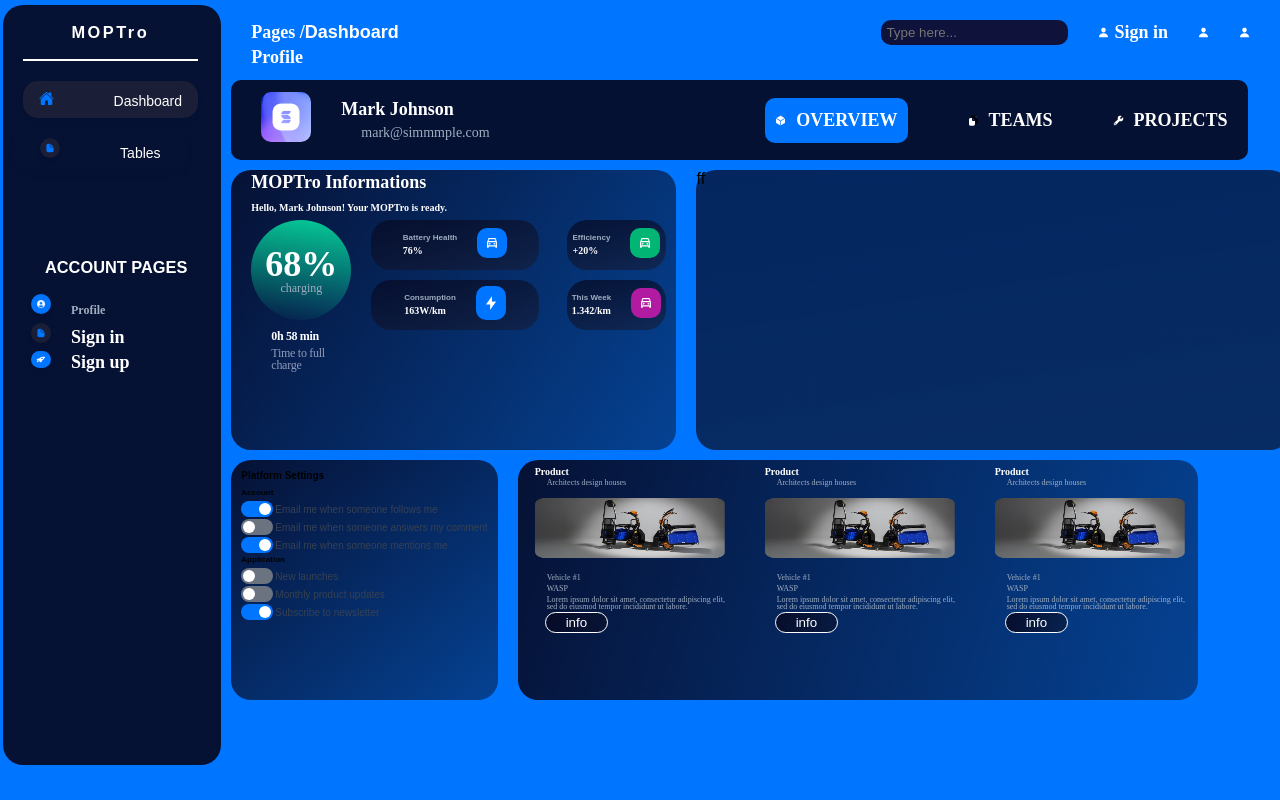
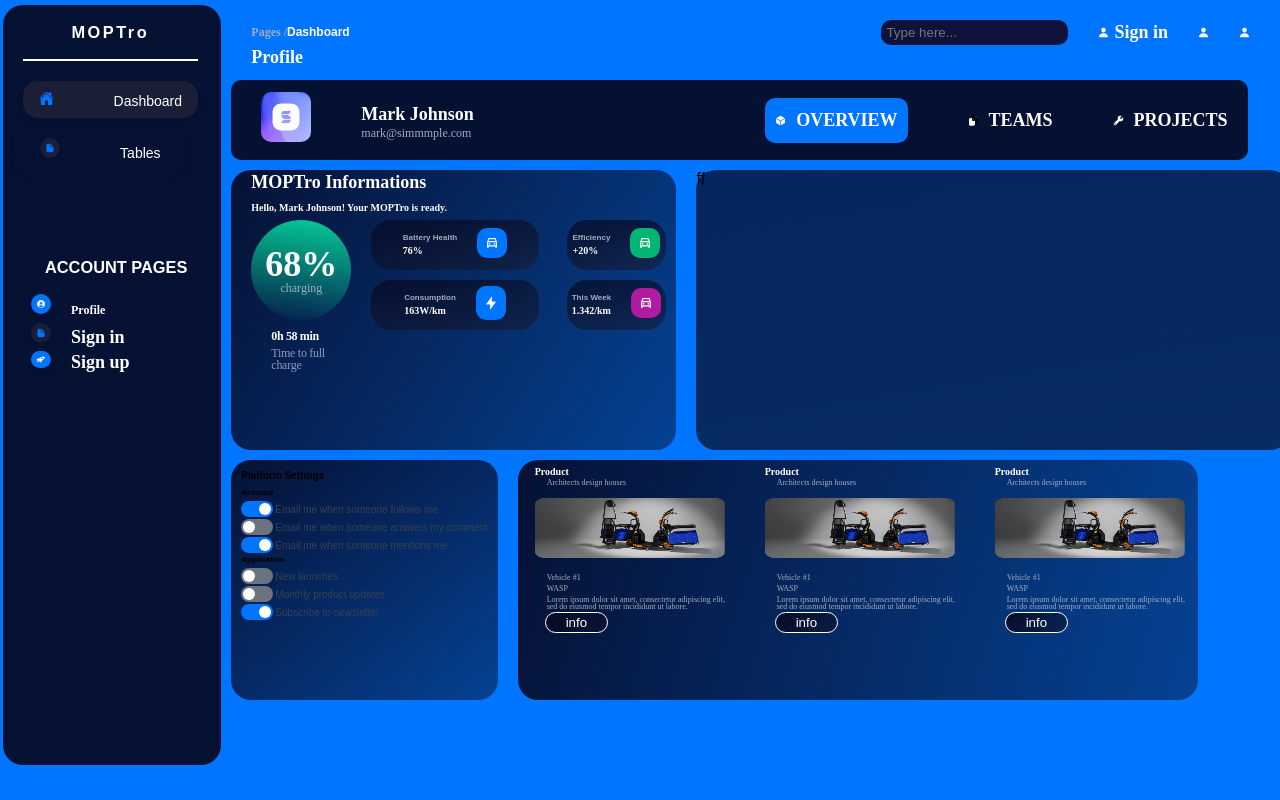
Before and after one commit to irakeshbind/Greebdzine, a React (Vite) app in the folder frontend/vite-project/: page /dashboard in a window 1280 px wide. Built offline with nearby package versions, Linux system fonts and the light colour scheme.

Commit message:
marging remove this element and add

```diff
--- a/frontend/vite-project/src/components/Dashboard.jsx
+++ b/frontend/vite-project/src/components/Dashboard.jsx
@@ -11,8 +11,6 @@ import Teap from "../assets/teap.png";
 import Car from "../assets/car.png";
 import Opp from "../assets/opp.png";
 import Setting from "./Setting";
-
-
 
 const Dashboard = () => {
   return (
@@ -61,13 +59,13 @@ const Dashboard = () => {
       <div className="profile-side">
         <div className="proflie-left-text">
           <div>
-            <div className="profile-text-p">
+            <div className="profile-text-p-m">
               <p>
-                Pages /<span className="span-text">Dashboard</span>{" "}
+                Pages /<span className="span-text-m">Dashboard</span>{" "}
               </p>
             </div>
 
-            <div className="profile-text-span">
+            <div className="profile-text-span-m">
               <p>Profile</p>
             </div>
           </div>
@@ -141,23 +139,20 @@ const Dashboard = () => {
                     </div>
                   </div>
 
-
                   <div className="main-left">
                     <div className="main-text-left">
                       <div className="bb">
-
                         <div className="main-p-text">
                           <div className="main-per">
                             <div className="main-text-h">
                               <h6>Battery Health</h6>
                               <p>76%</p>
                             </div>
-                              <div><img className="main-image"src={Car}/></div>
-
+                            <div>
+                              <img className="main-image" src={Car} />
                             </div>
-
                           </div>
-
+                        </div>
 
                         {/* s */}
                         <div className="main-p-text">
@@ -166,10 +161,10 @@ const Dashboard = () => {
                               <h6>Efficiency</h6>
                               <p>+20%</p>
                             </div>
-                              <div><img className="main-image-ef"src={Car}/></div>
-
+                            <div>
+                              <img className="main-image-ef" src={Car} />
                             </div>
-
+                          </div>
                         </div>
 
                         {/* n */}
@@ -179,10 +174,10 @@ const Dashboard = () => {
                               <h6>Consumption</h6>
                               <p>163W/km</p>
                             </div>
-                              <div><img className="main-image"src={Opp}/></div>
-
+                            <div>
+                              <img className="main-image" src={Opp} />
                             </div>
-
+                          </div>
                         </div>
 
                         <div className="main-p-text">
@@ -191,35 +186,14 @@ const Dashboard = () => {
                               <h6>This Week</h6>
                               <p>1.342/km</p>
                             </div>
-                              <div><img className="main-image-th"src={Car}/></div>
-
+                            <div>
+                              <img className="main-image-th" src={Car} />
                             </div>
-
                           </div>
-
-
-
-
-
-
-
-
-
-
-
-
-
-
                         </div>
-
-
-
-
                       </div>
-
                     </div>
-
-
+                  </div>
                 </div>
               </div>
             </div>
@@ -228,8 +202,7 @@ const Dashboard = () => {
         </div>
         {/* third setting */}
         <div className="main-setting">
-
-          <Setting/>
+          <Setting />
         </div>
       </div>
     </div>
--- a/frontend/vite-project/src/style.css
+++ b/frontend/vite-project/src/style.css
@@ -423,14 +423,14 @@
   height: 100vh;
   background-color: #0075ff;
 }
-.profile-text-p {
+.profile-text-p-m p {
   color: #a0aec0;
   font-size: 12px;
 }
-.span-text {
+.span-text-m {
   color: #ffffff;
 }
-.profile-text-span {
+.profile-text-span-m {
   color: #ffffff;
 }
 .proflie-left-text {
@@ -482,13 +482,15 @@
   display: flex;
 }
 .frame-text-mark h5 {
+  margin-left: 20px;
   font: normal normal bold 18px/25px Muli;
   letter-spacing: 0px;
   color: #ffffff;
   opacity: 1;
 }
 .frame-text-mark p {
-  font: normal normal normal 14px/21px Muli;
+  margin-left: 20px;
+  font: normal normal normal 12px/12px Muli;
   letter-spacing: 0px;
   color: #a0aec0;
   opacity: 1;
```
Lines whose indentation alone changed are shown as unchanged.
